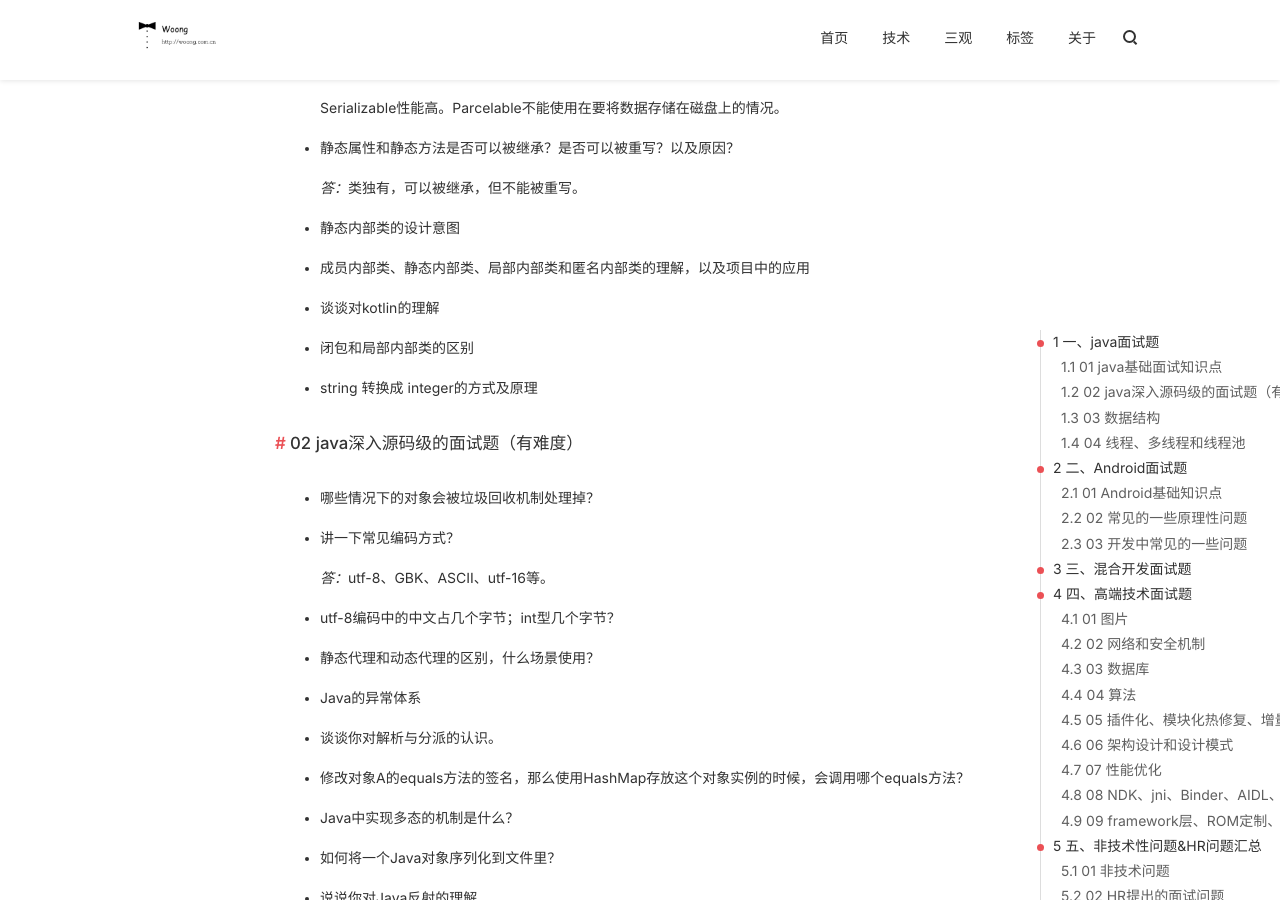
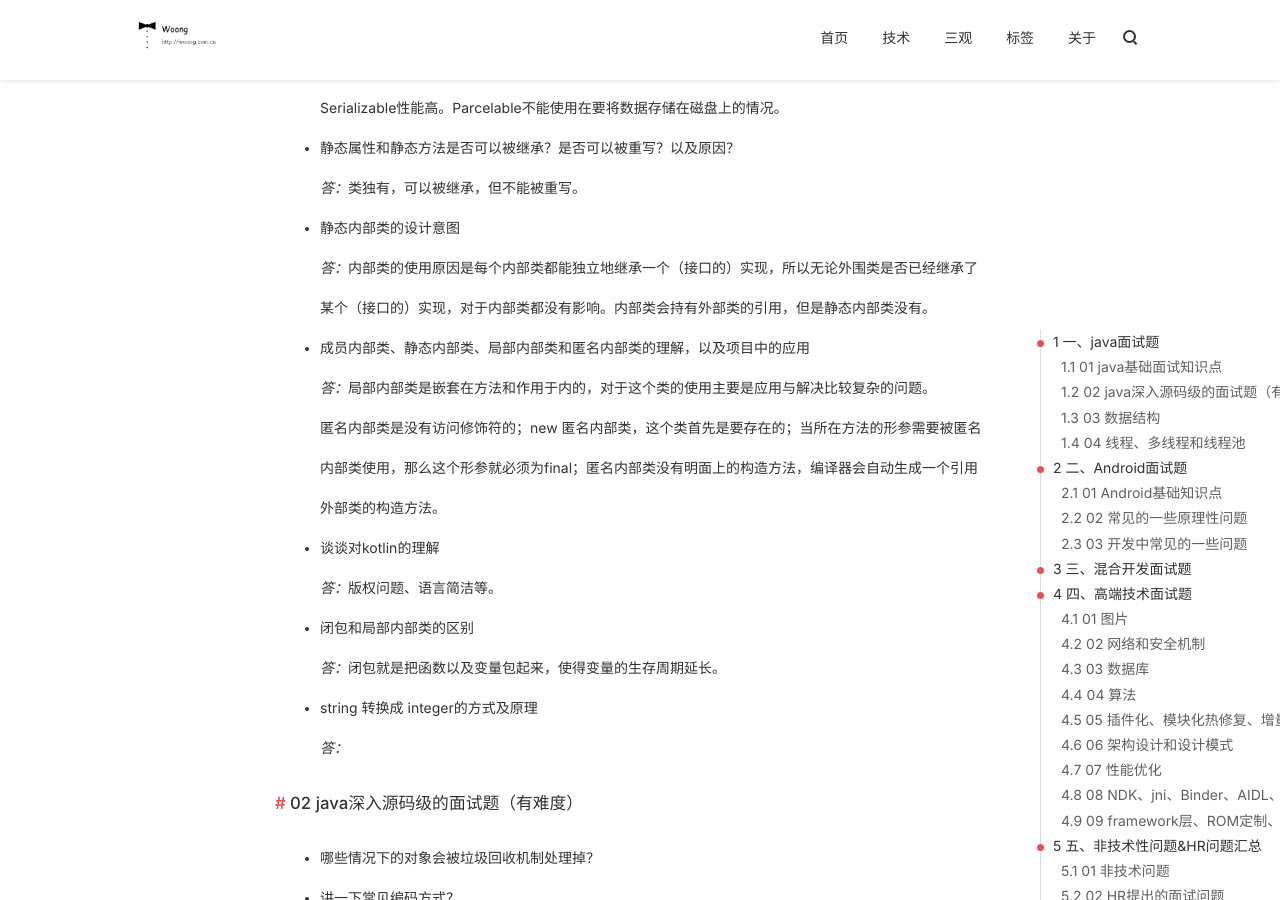
Before and after one commit to j1406493495/j1406493495.github.io, a Jekyll site: the page built from _posts/android/2018-11-05-Android面试题.md, in a window 1280 px wide and 900 px high, scrolled down 3226 px. Built offline with Jekyll 4.4.1, drawn with Linux system fonts in a browser that asks for light colours; nearby versions of some CDN libraries; comment, search, counter and statistics services are not loaded.

Commit message:
[Bug XXXX] update answer Cause: None Solution: None Fixed Version: None Branch: None

```diff
--- a/_posts/android/2018-11-05-Android面试题.md
+++ b/_posts/android/2018-11-05-Android面试题.md
@@ -136,13 +136,25 @@ tags:
 
 - 静态内部类的设计意图
 
+  *答：*内部类的使用原因是每个内部类都能独立地继承一个（接口的）实现，所以无论外围类是否已经继承了某个（接口的）实现，对于内部类都没有影响。内部类会持有外部类的引用，但是静态内部类没有。
+
 - 成员内部类、静态内部类、局部内部类和匿名内部类的理解，以及项目中的应用
+
+  *答：*局部内部类是嵌套在方法和作用于内的，对于这个类的使用主要是应用与解决比较复杂的问题。
+
+  匿名内部类是没有访问修饰符的；new 匿名内部类，这个类首先是要存在的；当所在方法的形参需要被匿名内部类使用，那么这个形参就必须为final；匿名内部类没有明面上的构造方法，编译器会自动生成一个引用外部类的构造方法。
 
 - 谈谈对kotlin的理解
 
+  *答：*版权问题、语言简洁等。
+
 - 闭包和局部内部类的区别
 
+  *答：*闭包就是把函数以及变量包起来，使得变量的生存周期延长。
+
 - string 转换成 integer的方式及原理
+
+  *答：*
 
 ### 02 java深入源码级的面试题（有难度）
 
```
